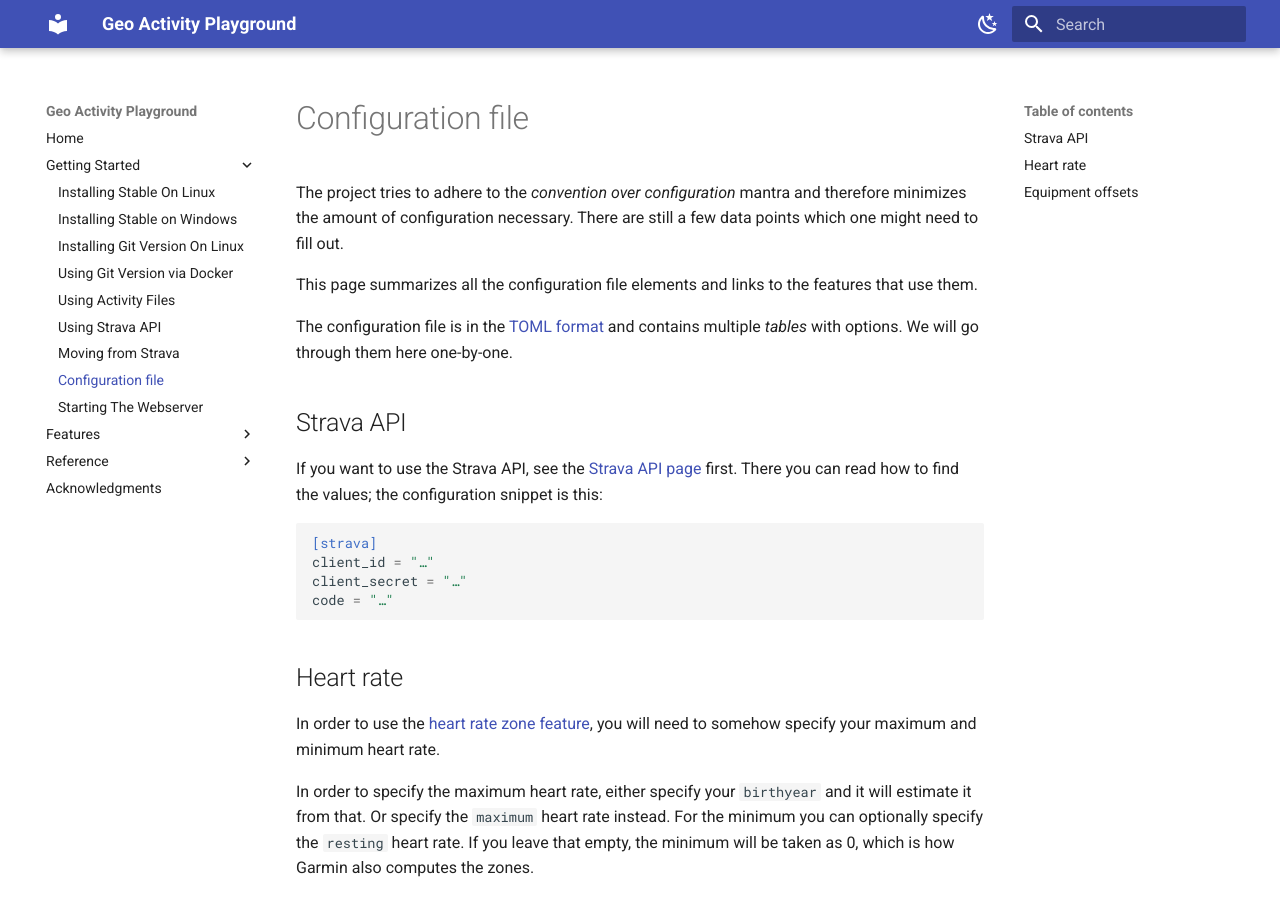
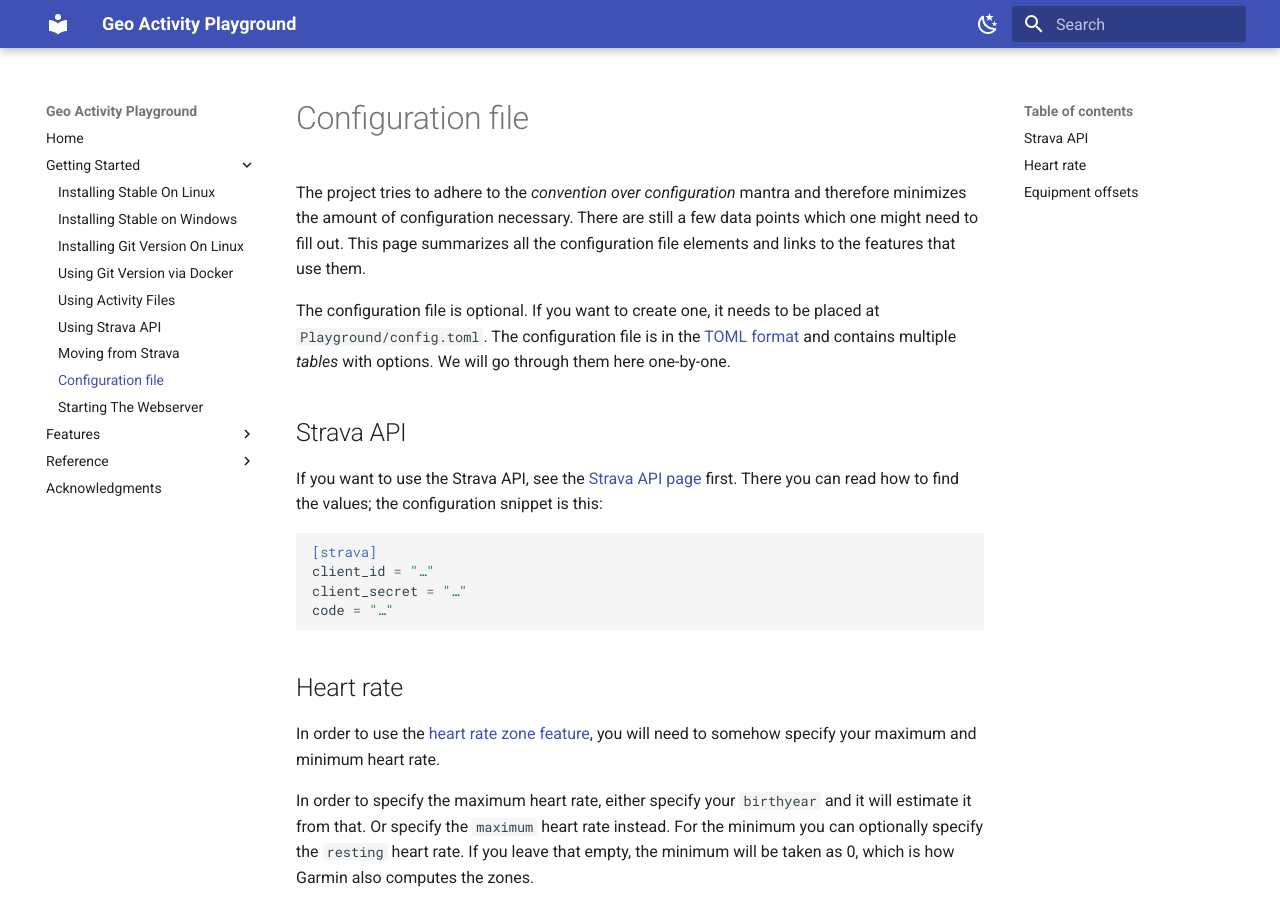
Before and after one commit to martin-ueding/geo-activity-playground, an MkDocs documentation site: the page built from docs/getting-started/config-file.md, in a window 1280 px wide and 900 px high. Built offline with MkDocs 1.6.1 and Material for MkDocs 9.7.7, drawn with Linux system fonts in a browser that asks for light colours.

Commit message:
Specify the path to the config file

```diff
--- a/docs/getting-started/config-file.md
+++ b/docs/getting-started/config-file.md
@@ -1,10 +1,8 @@
 # Configuration file
 
-The project tries to adhere to the _convention over configuration_ mantra and therefore minimizes the amount of configuration necessary. There are still a few data points which one might need to fill out.
+The project tries to adhere to the _convention over configuration_ mantra and therefore minimizes the amount of configuration necessary. There are still a few data points which one might need to fill out. This page summarizes all the configuration file elements and links to the features that use them.
 
-This page summarizes all the configuration file elements and links to the features that use them.
-
-The configuration file is in the [TOML format](https://toml.io/en/) and contains multiple _tables_ with options. We will go through them here one-by-one.
+The configuration file is optional. If you want to create one, it needs to be placed at `Playground/config.toml`. The configuration file is in the [TOML format](https://toml.io/en/) and contains multiple _tables_ with options. We will go through them here one-by-one.
 
 ## Strava API
 
```
